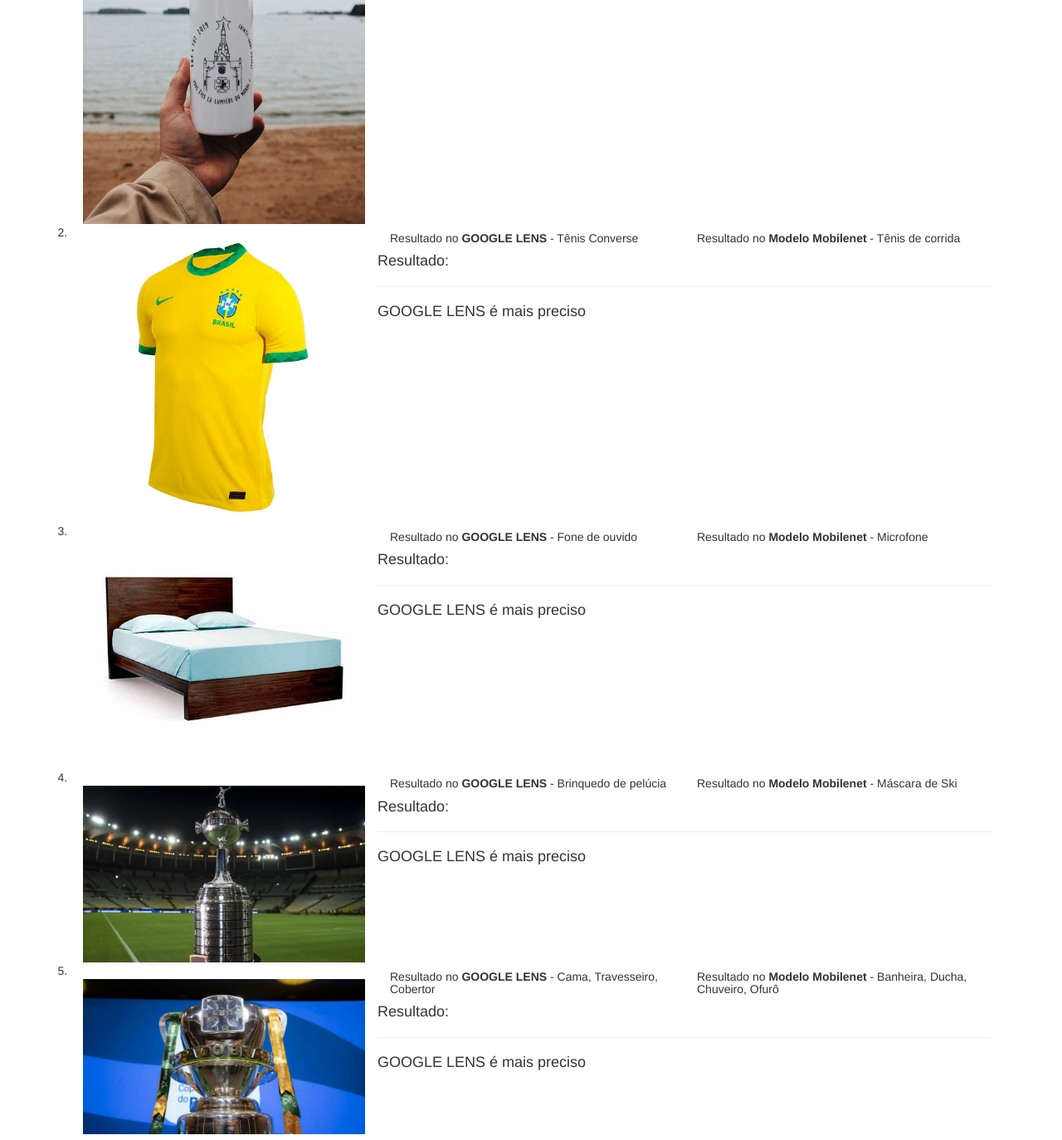
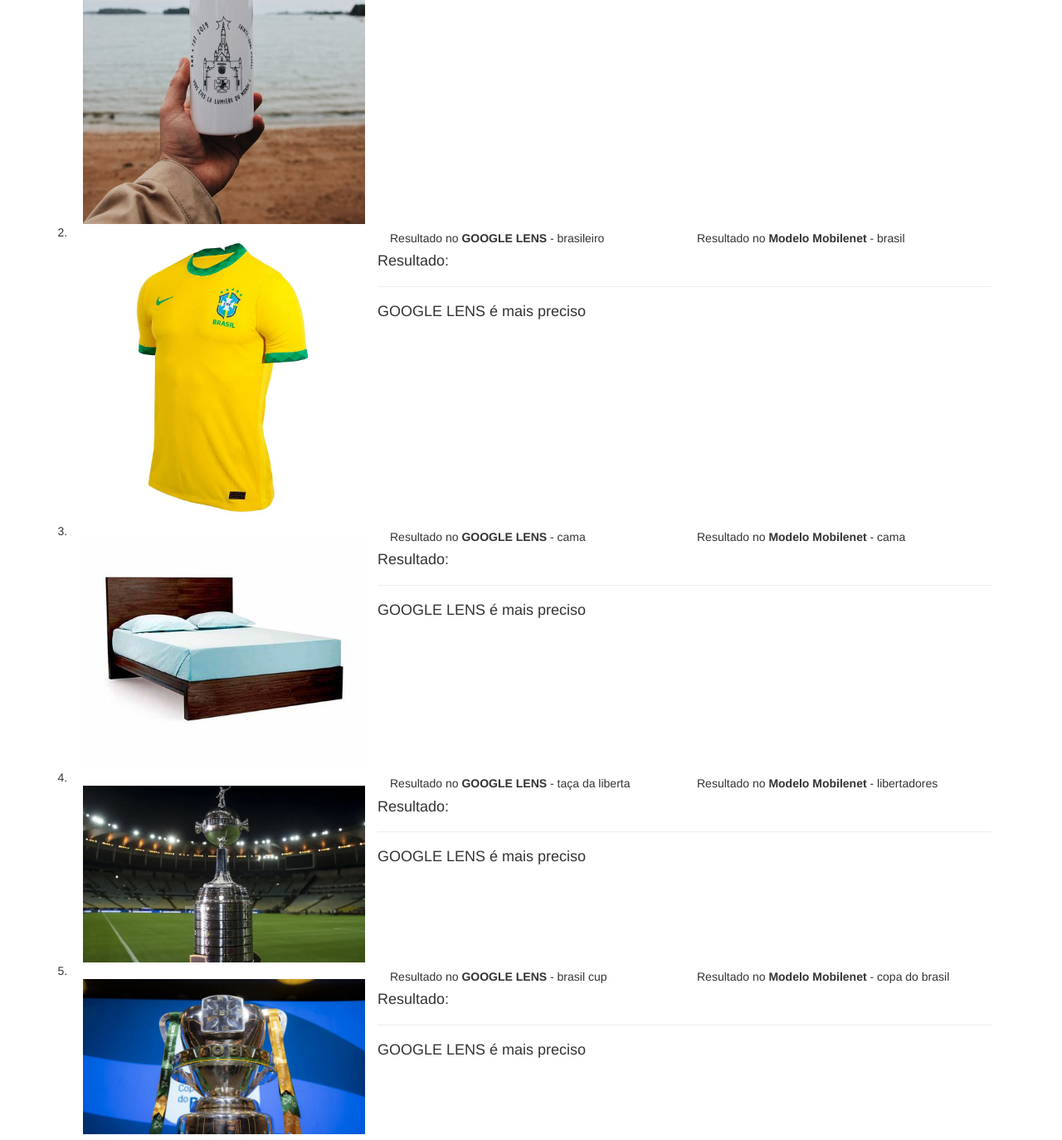
Before and after one commit to ArthurSanzSeleme/120, a plain HTML site: page index.html in a window 1280 px wide. Shown: the part 463-1837 px from the top of the page at 83% size. Drawn offline with nearby package versions, Linux system fonts and the light colour scheme; a web font is replaced by a local one.

Commit message:
Add files via upload

```diff
--- a/index.html
+++ b/index.html
@@ -56,10 +56,10 @@
 				<b style="color: white;">Imagem Teste: </b><img src="5c86229bbf.webp" class="img-responsive">
 			</li>
 			<h5 class="col-sm-4 col-xs-12" >Resultado no <b>GOOGLE LENS</b> -
-				<span>Tênis Converse</span>
+				<span>brasileiro</span>
 			</h5>
 			<h5 class="col-sm-4 col-xs-12">Resultado no <b>Modelo Mobilenet </b> -
-				<span>Tênis de corrida</span>
+				<span>brasil</span>
 			</h5>
 
 			<div class="bob3" class="col-xs-12">
@@ -78,10 +78,10 @@
 				<b style="color: white;">Imagem Teste: </b><img src="OIP.jpg" class="img-responsive">
 			</li>
 			<h5 class="col-sm-4 col-xs-12" >Resultado no <b>GOOGLE LENS</b> -
-				<span>Fone de ouvido</span>
+				<span>cama </span>
 			</h5>
 			<h5 class="col-sm-4 col-xs-12">Resultado no <b>Modelo Mobilenet </b> -
-				<span>Microfone</span>
+				<span>cama</span>
 			</h5>
 
 			<div class="bob3" class="col-xs-12">
@@ -100,10 +100,10 @@
 				<b style="color: white;">Imagem Teste: </b><img src="r807829_1296x729_16-9-aspect-ratio-512-320-7.webp" class="img-responsive">
 			</li>
 			<h5 class="col-sm-4 col-xs-12" >Resultado no <b>GOOGLE LENS</b> -
-				<span>Brinquedo de pelúcia</span>
+				<span>taça da liberta</span>
 			</h5>
 			<h5 class="col-sm-4 col-xs-12">Resultado no <b>Modelo Mobilenet </b> -
-				<span>Máscara de Ski</span>
+				<span>libertadores</span>
 			</h5>
 
 			<div class="bob3" class="col-xs-12">
@@ -122,10 +122,10 @@
 				<b style="color: white;">Imagem Teste: </b><img src="1_taca_trofeu_copa_do_brasil-22922818.jpg" class="img-responsive">
 			</li>
 			<h5 class="col-sm-4 col-xs-12" >Resultado no <b>GOOGLE LENS</b> -
-				<span>Cama, Travesseiro, Cobertor</span>
+				<span>brasil cup</span>
 			</h5>
 			<h5 class="col-sm-4 col-xs-12">Resultado no <b>Modelo Mobilenet </b> -
-				<span>Banheira, Ducha, Chuveiro, Ofurô</span>
+				<span>copa do brasil</span>
 			</h5>
 
 			<div class="bob3" class="col-xs-12">
```
